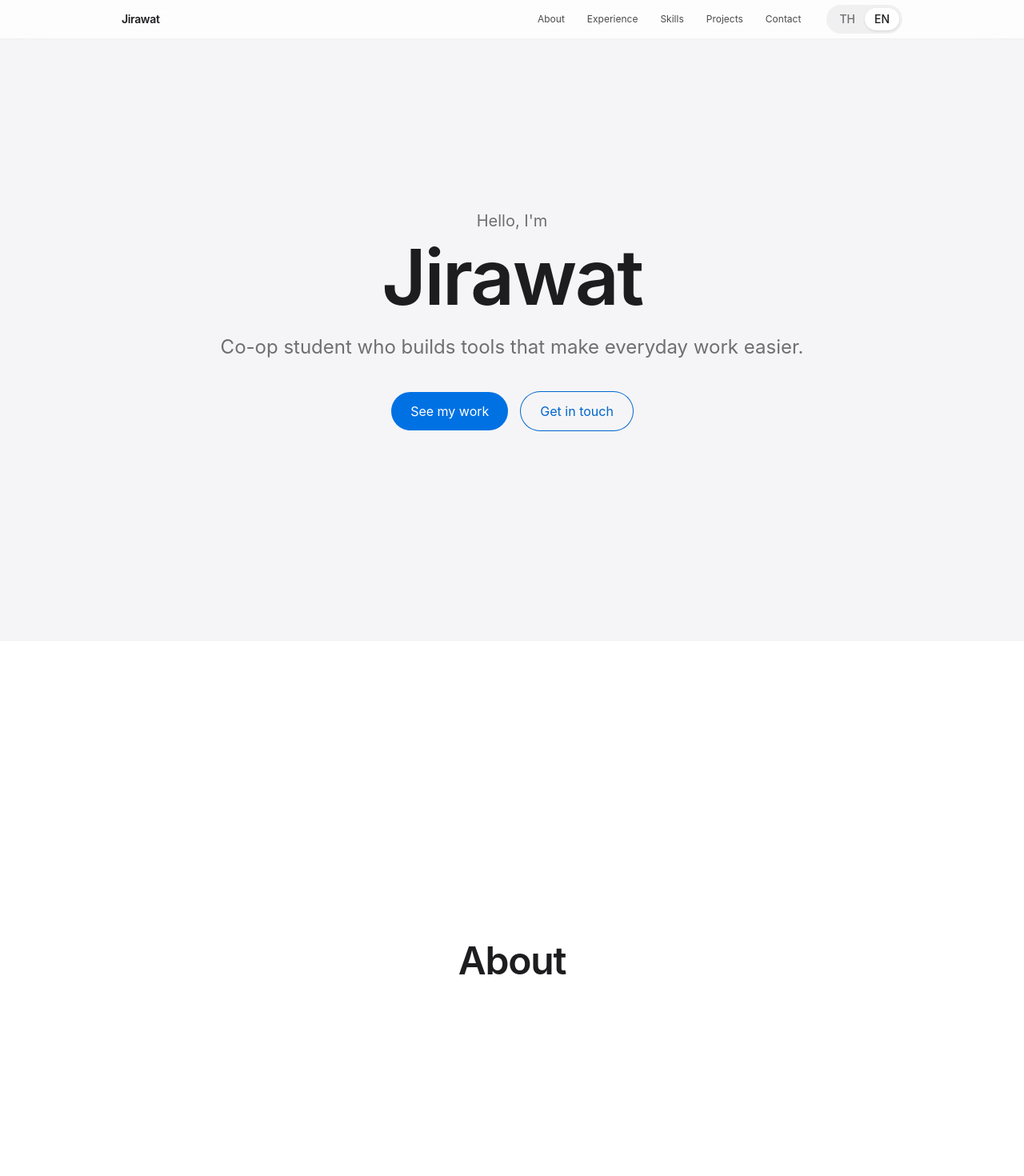
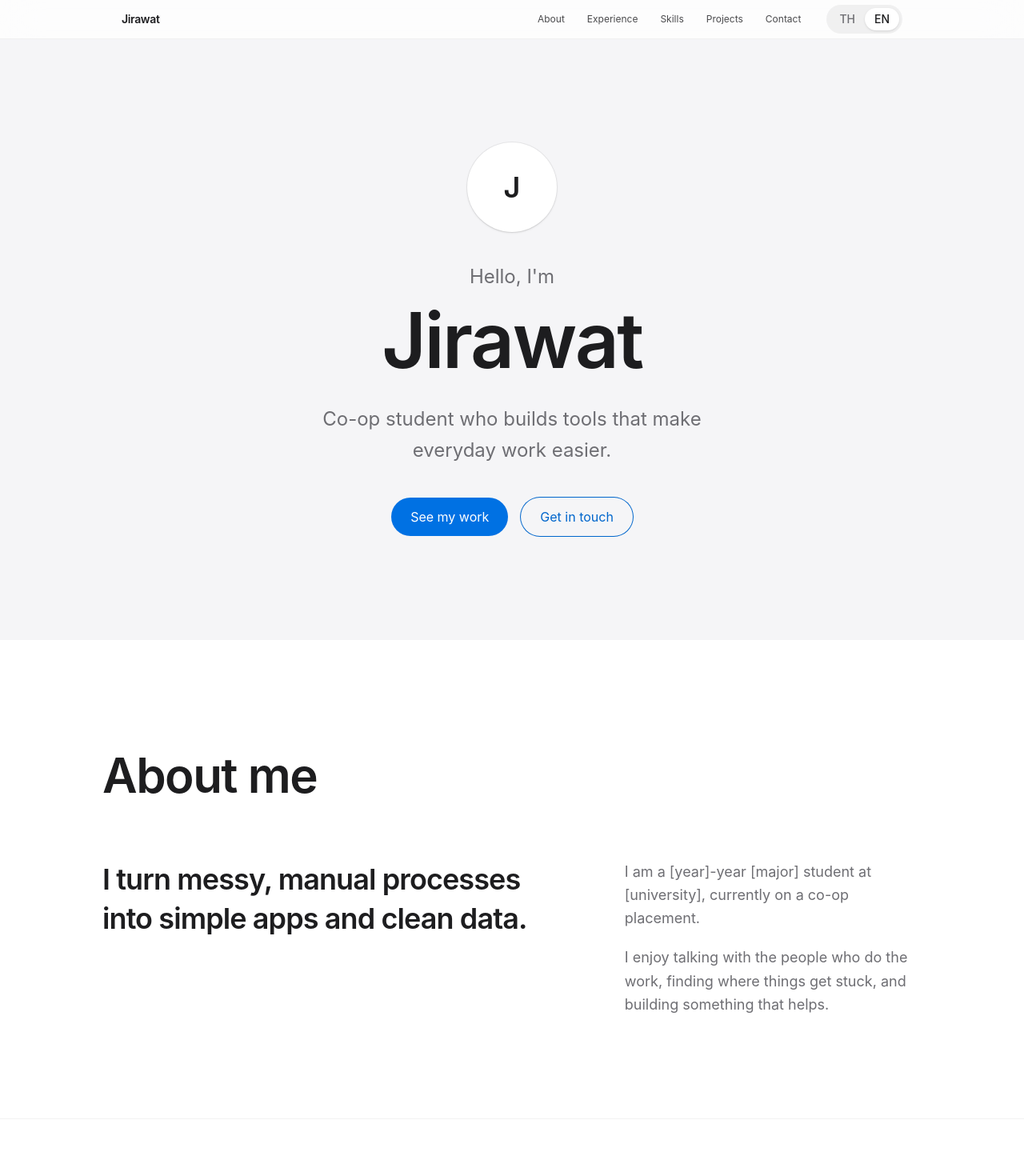
Before and after one commit to Jirawat05/my-portfolio, a React (Vite) app: page / in a window 1280 px wide. Shown: the top 1470 px of the page at 80% size. Built offline with nearby package versions, Linux system fonts and the light colour scheme.

Commit message:
Add Hero, About and rise animation

```diff
--- a/src/App.tsx
+++ b/src/App.tsx
@@ -1,5 +1,7 @@
 import { useLanguage } from './i18n/useLanguage'
 import { Navbar } from './components/Navbar'
+import { Hero } from './sections/Hero'
+import { About } from './sections/About'
 import { sectionIds } from './content/sections'
 
 function App() {
@@ -8,36 +10,19 @@ function App() {
   return (
     <>
       <Navbar />
+      <main>
+        <Hero />
+        <About />
 
-      <main>
-        {/* Hero */}
-        <section id="top" className="min-h-screen bg-mist flex items-center justify-center px-6">
-          <div className="max-w-3xl text-center">
-            <p className="text-xl text-muted">{t.hero.greeting}</p>
-            <h1 className="mt-2 text-6xl md:text-8xl font-semibold tracking-tight">
-              {t.hero.name}
-            </h1>
-            <p className="mt-6 text-xl md:text-2xl text-muted">{t.hero.tagline}</p>
-            <div className="mt-10 flex justify-center gap-4">
-              <a href="#projects"
-                 className="rounded-full bg-accent px-6 py-3 text-white transition-colors hover:bg-accent-hover">
-                {t.hero.primaryCta}
-              </a>
-              <a href="#contact"
-                 className="rounded-full px-6 py-3 text-link ring-1 ring-link transition-colors hover:bg-link hover:text-white">
-                {t.hero.secondaryCta}
-              </a>
-            </div>
-          </div>
-        </section>
-
-        {/* section ชั่วคราวสำหรับทดสอบ */}
-        {sectionIds.map((id) => (
-          <section key={id} id={id}
-                   className="min-h-screen flex items-center justify-center border-t border-black/5">
-            <h2 className="text-5xl font-semibold tracking-tight">{t.nav[id]}</h2>
-          </section>
-        ))}
+        {/* section ที่ยังไม่ได้ทำ: ทำเสร็จทีละอันแล้วค่อยลบออกจากรายการ */}
+        {sectionIds
+          .filter((id) => id !== 'about')
+          .map((id) => (
+            <section key={id} id={id}
+                     className="min-h-screen flex items-center justify-center border-t border-black/5">
+              <h2 className="text-5xl font-semibold tracking-tight">{t.nav[id]}</h2>
+            </section>
+          ))}
       </main>
     </>
   )
--- /dev/null
+++ b/src/components/Section.tsx
@@ -0,0 +1,28 @@
+import type { ReactNode } from 'react'
+import type { SectionId } from '../content/sections'
+
+type SectionProps = {
+  id: SectionId
+  title: string
+  tone?: 'light' | 'mist' | 'dark'
+  children: ReactNode
+}
+
+const tones = {
+  light: 'bg-white text-ink',
+  mist: 'bg-mist text-ink',
+  dark: 'bg-night text-white',
+}
+
+export function Section({ id, title, tone = 'light', children }: SectionProps) {
+  return (
+    <section id={id} className={`${tones[tone]} px-6 py-24 md:py-32`}>
+      <div className="mx-auto max-w-5xl">
+        <h2 className="text-4xl md:text-6xl font-semibold tracking-tight leading-snug">
+          {title}
+        </h2>
+        <div className="mt-12 md:mt-16">{children}</div>
+      </div>
+    </section>
+  )
+}
--- a/src/index.css
+++ b/src/index.css
@@ -14,6 +14,14 @@
   /* ฟอนต์: เครื่อง Apple จะได้ SF Pro, Windows ได้ Segoe UI, ภาษาไทยใช้ Noto Sans Thai */
   --font-sans: -apple-system, BlinkMacSystemFont, "SF Pro Display", "SF Pro Text",
                "Segoe UI", "Noto Sans Thai", "Helvetica Neue", Arial, sans-serif;
+
+  /* แอนิเมชัน: ค่อยๆ ลอยขึ้นตอนเปิดหน้า */
+  --animate-rise: rise 3s cubic-bezier(0.22, 1, 0.36, 1) both;
+
+  @keyframes rise {
+    from { opacity: 0; transform: translateY(80px); }
+    to   { opacity: 1; transform: translateY(0); }
+  }
 }
 
 /* ===== ค่าพื้นฐานทั้งเว็บ ===== */
--- /dev/null
+++ b/src/sections/About.tsx
@@ -0,0 +1,21 @@
+import { useLanguage } from '../i18n/useLanguage'
+import { Section } from '../components/Section'
+
+export function About() {
+  const { t } = useLanguage()
+
+  return (
+    <Section id="about" title={t.about.title}>
+      <div className="grid gap-10 md:grid-cols-5 md:gap-16">
+        <p className="md:col-span-3 text-2xl md:text-4xl font-semibold tracking-tight leading-snug">
+          {t.about.lead}
+        </p>
+        <div className="md:col-span-2 space-y-5 text-lg text-muted leading-relaxed">
+          {t.about.paragraphs.map((paragraph) => (
+            <p key={paragraph}>{paragraph}</p>
+          ))}
+        </div>
+      </div>
+    </Section>
+  )
+}
--- /dev/null
+++ b/src/sections/Hero.tsx
@@ -0,0 +1,39 @@
+import { useLanguage } from '../i18n/useLanguage'
+
+export function Hero() {
+  const { t } = useLanguage()
+
+  return (
+    <section id="top" className="flex min-h-svh items-center justify-center bg-mist px-6 pt-12">
+      <div className="max-w-3xl text-center">
+        {/* รูปโปรไฟล์: ตอนนี้ใช้อักษรตัวแรกไปก่อน */}
+        <div className="mx-auto mb-10 flex h-28 w-28 items-center justify-center rounded-full bg-white text-4xl font-semibold shadow-sm ring-1 ring-black/5 motion-safe:animate-rise">
+          {t.hero.name.charAt(0)}
+        </div>
+
+        <p className="text-xl md:text-2xl text-muted motion-safe:animate-rise [animation-delay:100ms]">
+          {t.hero.greeting}
+        </p>
+
+        <h1 className="mt-2 text-6xl md:text-8xl font-semibold tracking-tight leading-[1.15] motion-safe:animate-rise [animation-delay:200ms]">
+          {t.hero.name}
+        </h1>
+
+        <p className="mx-auto mt-6 max-w-xl text-xl md:text-2xl text-muted leading-relaxed motion-safe:animate-rise [animation-delay:300ms]">
+          {t.hero.tagline}
+        </p>
+
+        <div className="mt-10 flex flex-wrap justify-center gap-4 motion-safe:animate-rise [animation-delay:400ms]">
+          <a href="#projects"
+             className="rounded-full bg-accent px-6 py-3 text-white transition-colors hover:bg-accent-hover">
+            {t.hero.primaryCta}
+          </a>
+          <a href="#contact"
+             className="rounded-full px-6 py-3 text-link ring-1 ring-link transition-colors hover:bg-link hover:text-white">
+            {t.hero.secondaryCta}
+          </a>
+        </div>
+      </div>
+    </section>
+  )
+}
```
